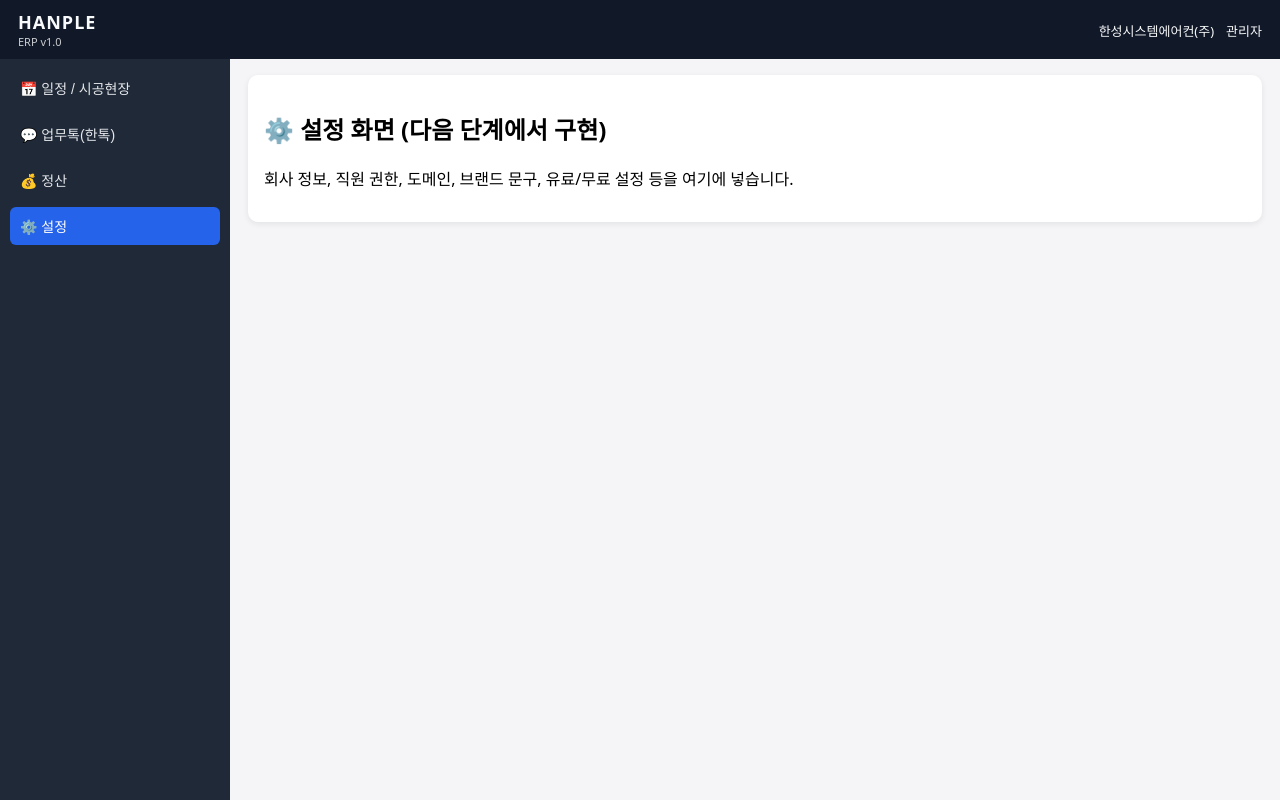
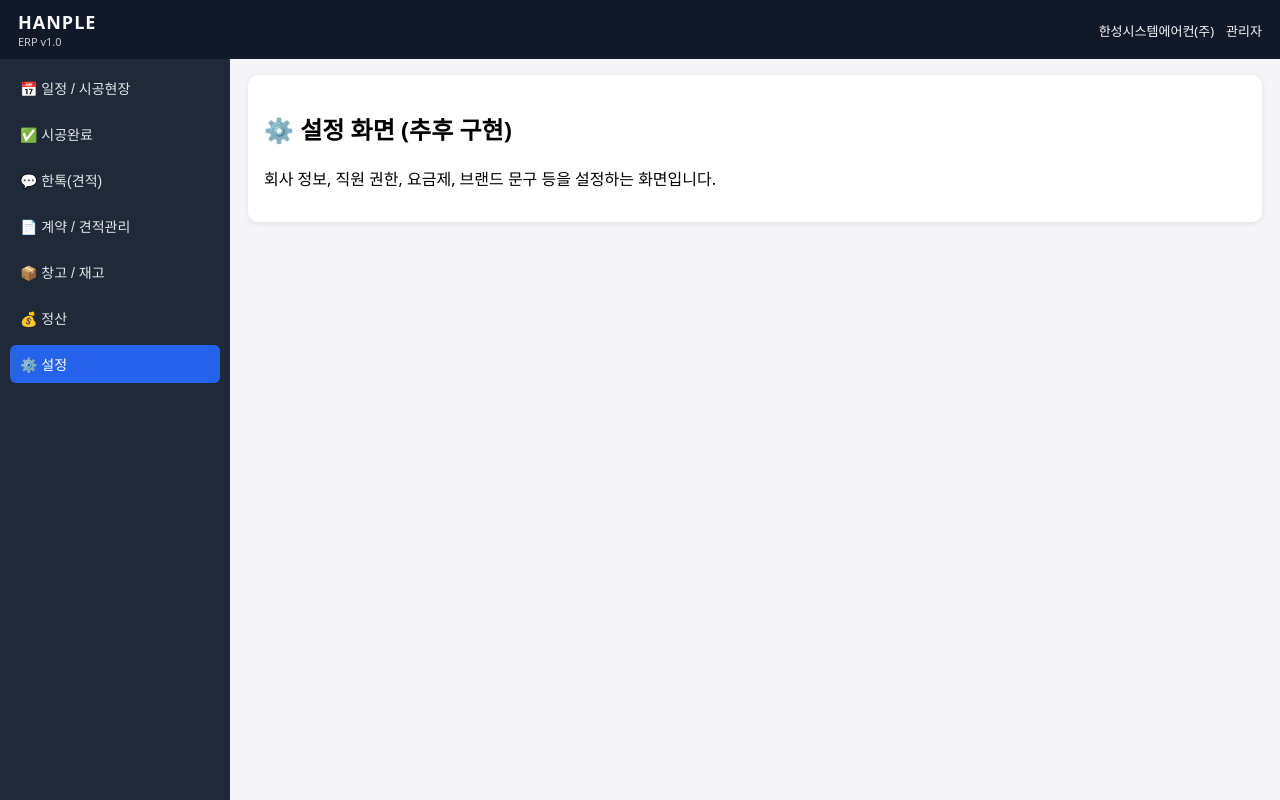
Before and after one commit to hit308277-cloud/hanple-v1, a React (Vite) app: page / in a window 1280 px wide. Both pictures are taken after a click on the button "⚙️ 설정". Built offline with nearby package versions, Linux system fonts and the light colour scheme.

Commit message:
Update App.jsx

```diff
--- a/src/App.jsx
+++ b/src/App.jsx
@@ -3,12 +3,20 @@ import { useState } from "react";
 import CalendarView from "./CalendarView.jsx";
 import TaskChat from "./TaskChat.jsx";
 import SettlementView from "./SettlementView.jsx";
+import WorkDoneView from "./WorkDoneView.jsx";
+import ContractsView from "./ContractsView.jsx";
+import WarehouseView from "./WarehouseView.jsx";
 
 function App() {
-  const [activeMenu, setActiveMenu] = useState("calendar"); // calendar | chat | settlement | settings
+  const [activeMenu, setActiveMenu] = useState("calendar");
 
-  // 한플 전체에서 공유하는 일정 목록
-  const [jobs, setJobs] = useState([]); // CalendarView에서 생성, SettlementView에서 정산
+  // 공통 데이터
+  const [jobs, setJobs] = useState([]);          // 일정 / 시공완료 / 정산
+  const [estimates, setEstimates] = useState([]); // 견적 / 계약
+  const [inventory, setInventory] = useState({
+    products: [], // 제품 마스터
+    movements: [], // 입·출고 내역
+  });
 
   return (
     <div className="app-root">
@@ -24,9 +32,8 @@ function App() {
         </div>
       </header>
 
-      {/* 좌측 메뉴 + 우측 내용 영역 */}
       <div className="app-body">
-        {/* 좌측 메뉴 */}
+        {/* 왼쪽 메뉴 */}
         <nav className="app-sidebar">
           <button
             className={activeMenu === "calendar" ? "nav-btn active" : "nav-btn"}
@@ -35,10 +42,28 @@ function App() {
             📅 일정 / 시공현장
           </button>
           <button
+            className={activeMenu === "workdone" ? "nav-btn active" : "nav-btn"}
+            onClick={() => setActiveMenu("workdone")}
+          >
+            ✅ 시공완료
+          </button>
+          <button
             className={activeMenu === "chat" ? "nav-btn active" : "nav-btn"}
             onClick={() => setActiveMenu("chat")}
           >
-            💬 업무톡(한톡)
+            💬 한톡(견적)
+          </button>
+          <button
+            className={activeMenu === "contracts" ? "nav-btn active" : "nav-btn"}
+            onClick={() => setActiveMenu("contracts")}
+          >
+            📄 계약 / 견적관리
+          </button>
+          <button
+            className={activeMenu === "warehouse" ? "nav-btn active" : "nav-btn"}
+            onClick={() => setActiveMenu("warehouse")}
+          >
+            📦 창고 / 재고
           </button>
           <button
             className={activeMenu === "settlement" ? "nav-btn active" : "nav-btn"}
@@ -54,13 +79,32 @@ function App() {
           </button>
         </nav>
 
-        {/* 우측 메인 내용 */}
+        {/* 오른쪽 본문 */}
         <main className="app-content">
           {activeMenu === "calendar" && (
             <CalendarView jobs={jobs} setJobs={setJobs} />
           )}
 
-          {activeMenu === "chat" && <TaskChat />}
+          {activeMenu === "workdone" && (
+            <WorkDoneView jobs={jobs} setJobs={setJobs} />
+          )}
+
+          {activeMenu === "chat" && (
+            <TaskChat estimates={estimates} setEstimates={setEstimates} />
+          )}
+
+          {activeMenu === "contracts" && (
+            <ContractsView
+              estimates={estimates}
+              setEstimates={setEstimates}
+              jobs={jobs}
+              setJobs={setJobs}
+            />
+          )}
+
+          {activeMenu === "warehouse" && (
+            <WarehouseView inventory={inventory} setInventory={setInventory} />
+          )}
 
           {activeMenu === "settlement" && (
             <SettlementView jobs={jobs} setJobs={setJobs} />
@@ -68,8 +112,8 @@ function App() {
 
           {activeMenu === "settings" && (
             <div className="placeholder">
-              <h2>⚙️ 설정 화면 (다음 단계에서 구현)</h2>
-              <p>회사 정보, 직원 권한, 도메인, 브랜드 문구, 유료/무료 설정 등을 여기에 넣습니다.</p>
+              <h2>⚙️ 설정 화면 (추후 구현)</h2>
+              <p>회사 정보, 직원 권한, 요금제, 브랜드 문구 등을 설정하는 화면입니다.</p>
             </div>
           )}
         </main>
```
